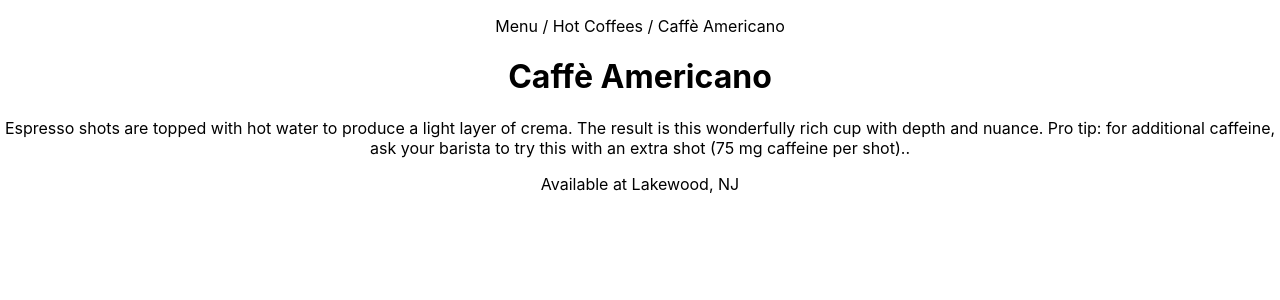
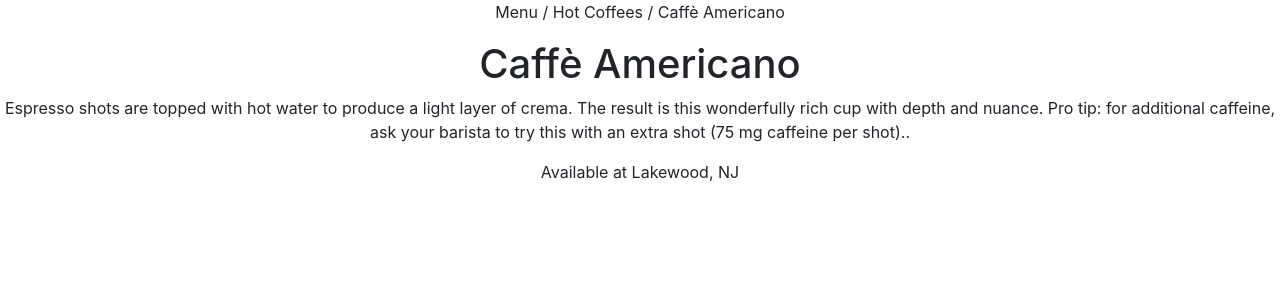
Before and after one commit to denzildoyle/starbucks-app-clone-react, a React (Create React App) app: page / in a window 1280 px wide. Shown: the top 300 px of the page. Built offline with nearby package versions, Linux system fonts and the light colour scheme.

Commit message:
Setup sass to style components

```diff
--- a/public/index.html
+++ b/public/index.html
@@ -9,6 +9,8 @@
       name="description"
       content="Web site created using create-react-app"
     />
+    <link rel="stylesheet" href="https://stackpath.bootstrapcdn.com/bootstrap/4.3.1/css/bootstrap.min.css"
+      integrity="sha384-ggOyR0iXCbMQv3Xipma34MD+dH/1fQ784/j6cY/iJTQUOhcWr7x9JvoRxT2MZw1T" crossorigin="anonymous">
 
     <link rel="apple-touch-icon" href="logo192.png" />
     <!--
--- /dev/null
+++ b/src/components/Product/Description.scss
@@ -0,0 +1,2 @@
+.product-info{
+}
--- a/src/components/Product/Description.tsx
+++ b/src/components/Product/Description.tsx
@@ -1,4 +1,6 @@
 import React from "react";
+
+import "./Description.scss";
 
 export interface props {
     breadCrumbs: string;
@@ -9,7 +11,7 @@
 
 export default function Description({ title, description, breadCrumbs, location }: props) {
     return (
-        <div>
+        <div className="product-info">
             <p>{breadCrumbs}</p>
             <h1>{title}</h1>
             <p>{description}</p>
```
